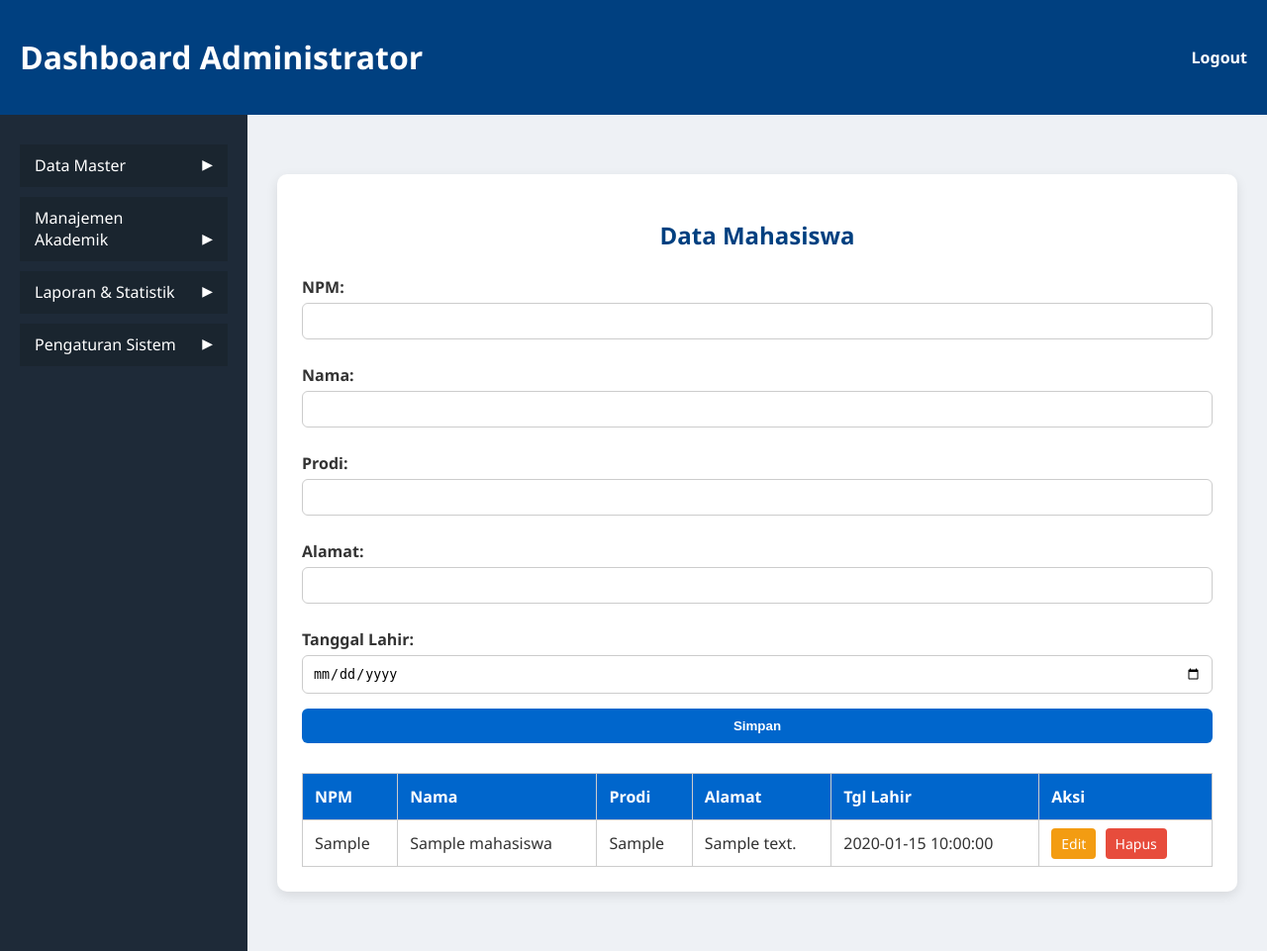
After one commit to kezivaL/siakad, a PHP site: page /mahasiswa.php in a window 1280 px wide. The commit adds this page. Shown: the whole page at 99% size. Run offline with PHP 8.4, Linux system fonts and the light colour scheme; the visitor is signed in with stand-in values (Sample User, id 1); tables that the repository leaves empty or names only in its code hold one stand-in row (values such as "Sample post").

Commit message:
bikin tampilan mahasiswa

```diff
--- a/assets/css/dashboard.css
+++ b/assets/css/dashboard.css
@@ -133,3 +133,23 @@ nav a {
 .sidebar-menu .submenu li a:hover {
     color: #fff;
 }
+/* Sticky Header */
+header.sticky-header {
+    position: sticky;
+    top: 0;
+    background-color: #004080;
+    color: white;
+    padding: 15px 20px;
+    display: flex;
+    justify-content: space-between;
+    align-items: center;
+    z-index: 999;
+}
+
+/* Sticky Sidebar */
+.sticky-sidebar {
+    position: sticky;
+    top: 70px; /* tinggi header */
+    height: calc(100vh - 70px);
+    overflow-y: auto;
+}
--- /dev/null
+++ b/assets/css/mahasiswa.css
@@ -0,0 +1,105 @@
+/* ====== Mahasiswa Page CSS ====== */
+.container {
+    max-width: 1000px;
+    margin: 30px auto;
+    background: #ffffff;
+    padding: 25px;
+    border-radius: 10px;
+    box-shadow: 0 4px 12px rgba(0, 0, 0, 0.1);
+}
+
+.container h2 {
+    text-align: center;
+    color: #004080;
+    margin-bottom: 25px;
+}
+
+/* FORM STYLE */
+form {
+    margin-bottom: 30px;
+}
+
+form label {
+    display: block;
+    margin: 10px 0 5px;
+    font-weight: bold;
+    color: #333;
+}
+
+form input[type="text"],
+form input[type="date"] {
+    width: 100%;
+    padding: 10px;
+    border-radius: 6px;
+    border: 1px solid #ccc;
+    box-sizing: border-box;
+    margin-bottom: 15px;
+}
+
+form button {
+    background-color: #0066cc;
+    color: white;
+    border: none;
+    padding: 10px 20px;
+    border-radius: 6px;
+    font-weight: bold;
+    cursor: pointer;
+    width: 100%;
+}
+
+form button:hover {
+    background-color: #004a99;
+}
+
+/* TABLE STYLE */
+table {
+    width: 100%;
+    border-collapse: collapse;
+    margin-top: 20px;
+}
+
+thead {
+    background-color: #0066cc;
+    color: white;
+}
+
+th, td {
+    padding: 12px;
+    border: 1px solid #ccc;
+    text-align: left;
+}
+
+tbody tr:nth-child(even) {
+    background-color: #f9f9f9;
+}
+
+tbody tr:hover {
+    background-color: #e6f0ff;
+}
+
+/* ACTION BUTTONS */
+.edit-btn,
+.delete-btn {
+    padding: 6px 10px;
+    border-radius: 4px;
+    color: white;
+    text-decoration: none;
+    font-size: 14px;
+    margin-right: 5px;
+}
+
+.edit-btn {
+    background-color: #f39c12;
+}
+
+.edit-btn:hover {
+    background-color: #d68910;
+}
+
+.delete-btn {
+    background-color: #e74c3c;
+}
+
+.delete-btn:hover {
+    background-color: #c0392b;
+}
--- /dev/null
+++ b/pages/admin/mahasiswa.php
@@ -0,0 +1,192 @@
+<?php
+session_start();
+include '../../includes/koneksi.php';
+
+// Autentikasi
+if (!isset($_SESSION['username']) || $_SESSION['role'] !== 'admin') {
+    header("Location: ../../auth/login.php");
+    exit;
+}
+
+$npm = $nama = $prodi = $alamat = $tgl_lahir = "";
+
+// Simpan data
+if (isset($_POST['simpan'])) {
+    $npm = trim($_POST['npm']);
+    $nama = trim($_POST['nama']);
+    $prodi = trim($_POST['prodi']);
+    $alamat = trim($_POST['alamat']);
+    $tgl_lahir = trim($_POST['tgl_lahir']);
+
+    if ($npm === "" || $nama === "" || $prodi === "" || $alamat === "" || $tgl_lahir === "") {
+        die("Semua data harus diisi.");
+    }
+
+    $cek = mysqli_query($conn, "SELECT * FROM mahasiswa WHERE npm = '$npm'");
+    if (mysqli_num_rows($cek) > 0) {
+        $stmt = mysqli_prepare($conn, "UPDATE mahasiswa SET nama=?, prodi=?, alamat=?, tgl_lahir=? WHERE npm=?");
+        mysqli_stmt_bind_param($stmt, "sssss", $nama, $prodi, $alamat, $tgl_lahir, $npm);
+    } else {
+        $stmt = mysqli_prepare($conn, "INSERT INTO mahasiswa (npm, nama, prodi, alamat, tgl_lahir) VALUES (?, ?, ?, ?, ?)");
+        mysqli_stmt_bind_param($stmt, "sssss", $npm, $nama, $prodi, $alamat, $tgl_lahir);
+    }
+
+    mysqli_stmt_execute($stmt);
+    mysqli_stmt_close($stmt);
+    header("Location: mahasiswa.php");
+    exit;
+}
+
+// Hapus
+if (isset($_GET['hapus'])) {
+    $hapus_npm = $_GET['hapus'];
+    $stmt = mysqli_prepare($conn, "DELETE FROM mahasiswa WHERE npm = ?");
+    mysqli_stmt_bind_param($stmt, "s", $hapus_npm);
+    mysqli_stmt_execute($stmt);
+    mysqli_stmt_close($stmt);
+    header("Location: mahasiswa.php");
+    exit;
+}
+
+// Edit
+if (isset($_GET['edit'])) {
+    $edit_npm = $_GET['edit'];
+    $result = mysqli_query($conn, "SELECT * FROM mahasiswa WHERE npm = '$edit_npm' LIMIT 1");
+    if ($result && mysqli_num_rows($result) > 0) {
+        $row = mysqli_fetch_assoc($result);
+        $npm = $row['npm'];
+        $nama = $row['nama'];
+        $prodi = $row['prodi'];
+        $alamat = $row['alamat'];
+        $tgl_lahir = $row['tgl_lahir'];
+    }
+}
+?>
+
+<!DOCTYPE html>
+<html lang="id">
+<head>
+    <meta charset="UTF-8">
+    <title>Data Mahasiswa</title>
+    <link rel="stylesheet" href="../../assets/css/dashboard.css">
+    <link rel="stylesheet" href="../../assets/css/mahasiswa.css">
+</head>
+<body>
+
+<header class="sticky-header">
+    <h1>Dashboard Administrator</h1>
+    <nav>
+        <a href="../../auth/logout.php">Logout</a>
+    </nav>
+</header>
+
+<div class="main-wrapper">
+    <aside class="sidebar sticky-sidebar">
+        <ul class="sidebar-menu">
+            <li class="dropdown" onclick="toggleDropdown(this)">
+                <span>Data Master</span> <span class="arrow">&#9654;</span>
+                <ul class="submenu">
+                    <li><a href="mahasiswa.php">Data Mahasiswa</a></li>
+                    <li><a href="dosen.php">Data Dosen</a></li>
+                    <li><a href="matakuliah.php">Data Mata Kuliah</a></li>
+                    <li><a href="kelas.php">Data Kelas</a></li>
+                </ul>
+            </li>
+
+            <li class="dropdown" onclick="toggleDropdown(this)">
+                <span>Manajemen Akademik</span> <span class="arrow">&#9654;</span>
+                <ul class="submenu">
+                    <li><a href="krs.php">Verifikasi KRS</a></li>
+                    <li><a href="nilai.php">Monitoring Nilai</a></li>
+                    <li><a href="jadwal.php">Monitoring Jadwal</a></li>
+                    <li><a href="users.php">Manajemen User</a></li>
+                </ul>
+            </li>
+
+            <li class="dropdown" onclick="toggleDropdown(this)">
+                <span>Laporan & Statistik</span> <span class="arrow">&#9654;</span>
+                <ul class="submenu">
+                    <li><a href="#">Jumlah Mahasiswa per Prodi</a></li>
+                    <li><a href="#">Statistik SKS</a></li>
+                    <li><a href="#">Cetak Rekap Nilai</a></li>
+                </ul>
+            </li>
+
+            <li class="dropdown" onclick="toggleDropdown(this)">
+                <span>Pengaturan Sistem</span> <span class="arrow">&#9654;</span>
+                <ul class="submenu">
+                    <li><a href="#">Ganti Tahun Ajaran</a></li>
+                    <li><a href="#">Reset Password</a></li>
+                </ul>
+            </li>
+        </ul>
+    </aside>
+
+    <main class="content">
+        <div class="container">
+            <h2>Data Mahasiswa</h2>
+            <form method="post" action="">
+                <label>NPM:</label>
+                <input type="text" name="npm" value="<?= htmlspecialchars($npm) ?>" <?= isset($_GET['edit']) ? 'readonly' : '' ?> required>
+
+                <label>Nama:</label>
+                <input type="text" name="nama" value="<?= htmlspecialchars($nama) ?>" required>
+
+                <label>Prodi:</label>
+                <input type="text" name="prodi" value="<?= htmlspecialchars($prodi) ?>" required>
+
+                <label>Alamat:</label>
+                <input type="text" name="alamat" value="<?= htmlspecialchars($alamat) ?>" required>
+
+                <label>Tanggal Lahir:</label>
+                <input type="date" name="tgl_lahir" value="<?= htmlspecialchars($tgl_lahir) ?>" required>
+
+                <button type="submit" name="simpan">Simpan</button>
+            </form>
+
+            <table>
+                <thead>
+                    <tr>
+                        <th>NPM</th>
+                        <th>Nama</th>
+                        <th>Prodi</th>
+                        <th>Alamat</th>
+                        <th>Tgl Lahir</th>
+                        <th>Aksi</th>
+                    </tr>
+                </thead>
+                <tbody>
+                    <?php
+                    $data = mysqli_query($conn, "SELECT * FROM mahasiswa ORDER BY npm ASC");
+                    while ($row = mysqli_fetch_assoc($data)) {
+                        echo "<tr>
+                            <td>{$row['npm']}</td>
+                            <td>{$row['nama']}</td>
+                            <td>{$row['prodi']}</td>
+                            <td>{$row['alamat']}</td>
+                            <td>{$row['tgl_lahir']}</td>
+                            <td>
+                                <a href='?edit={$row['npm']}' class='edit-btn'>Edit</a>
+                                <a href='?hapus={$row['npm']}' onclick='return confirm(\"Hapus data ini?\")' class='delete-btn'>Hapus</a>
+                            </td>
+                        </tr>";
+                    }
+                    ?>
+                </tbody>
+            </table>
+        </div>
+    </main>
+</div>
+
+<script>
+function toggleDropdown(el) {
+    const submenu = el.querySelector('.submenu');
+    const arrow = el.querySelector('.arrow');
+    const isOpen = submenu.style.display === 'block';
+    submenu.style.display = isOpen ? 'none' : 'block';
+    arrow.innerHTML = isOpen ? '&#9654;' : '&#9660;';
+}
+</script>
+
+</body>
+</html>
```
Also changed, not shown: pages/admin/dashboard.php (+65 -67 lines).
